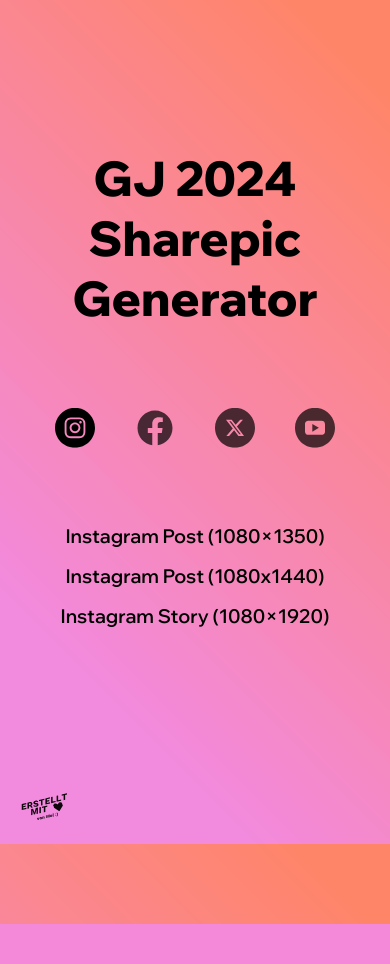
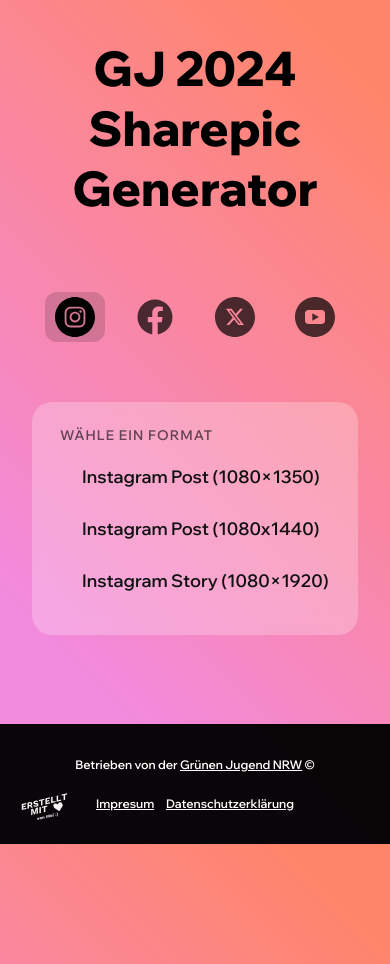
Before and after one commit to JesusOfCarrots/sharegruen, a Flask app: page / in a window 390 px wide. Before the commit the page ends 924 px from the top, so only its background shows below. Run offline with Flask 3, Linux system fonts and the light colour scheme.

Commit message:
index.html visual update

```diff
--- a/static/css/indexStyle.css
+++ b/static/css/indexStyle.css
@@ -1,4 +1,4 @@
-body { margin: 0; padding: 0; }
+body { margin: 0; padding: 0; min-height: 100vh; display: flex; justify-content: center; padding-bottom: 120px; }
 a{color: black;}
 h1{
     font-weight: 800;
@@ -11,30 +11,25 @@ p, li {
 }
 
 .container {
-    display: flex;
-    flex-direction: column;
-    justify-content: center;
-    align-items: center;
-    min-height: 100vh;
     text-align: center;
-    transform: translateY(-5vh);
-    padding: 1rem;
-    padding-top: 4rem;
+    padding: 3rem 2rem;
+    width: 100%;
+    max-width: 960px;
+    margin: 0 auto;
 }
 
 .tabs {
     display: flex;
-    flex-wrap: wrap;
     justify-content: center;
     gap: 20px;
-    margin-bottom: 30px;
+    margin-bottom: 2rem;
 }
 .tab {
     cursor: pointer;
     padding: 10px 20px;
     margin-bottom: 20px;
     border-radius: 12px;
-    /* background: rgba(255, 255, 255, 0.8); */
+    /* background: rgba(0, 0, 0, 0.8); */
     transition: all 0.3s;
     display: flex;
     align-items: center;
@@ -43,23 +38,75 @@ p, li {
 }
 .tab:hover{ transform: scale(1.1); }
 
-.tab.active { opacity: 1; }
-.tab img { width: 64px; height: 64px; }
-/* Wrapper mit fester Höhe verhindert Springen */
+.tab.active { opacity: 1; background: rgba(0, 0, 0, 0.15); }
+.tab img { width: 32px; height: 32px; }
+.tab span {font-weight: 800; font-size: 22px;}
 .formats-wrapper {
-    min-height: 200px;
     display: flex;
+    align-items: flex-start;
     justify-content: center;
-    align-items: flex-start;
+    margin-top: 2.5rem;
 }
-.formats { display: none; }
+
+.formats {
+    display: none;
+    background-color: rgba(255, 255, 255, 0.25);
+    backdrop-filter: blur(10px);
+    border-radius: 20px;
+    padding: 24px 28px;
+    max-width: 520px;
+    width: 100%;
+    text-align: left;
+}
 .formats.active { display: block; }
-ul{
+.formats::before {
+    content: "Wähle ein Format";
+    display: block;
+    font-size: 0.85rem;
+    text-transform: uppercase;
+    letter-spacing: 0.08em;
+    opacity: 0.6;
+    margin-bottom: 12px;
+}
+.formats ul{
     list-style-type: none;
     padding: 0;
+    margin: 0;
 }
-ul li { margin: 10px 0; }
-ul li a { text-decoration: none; font-size: 2rem; }
+.formats ul li + li { margin: 10px 0; }
+.formats ul li a {
+    display: block;
+    position: relative;
+    padding: 10px 0 10px 22px;
+    font-size: 1.1rem;
+    font-weight: 500;
+    color: #111;
+    text-decoration: none;
+}
+.formats ul li a::before{
+    content: "→";
+    position: absolute;
+    left: 0;
+    opacity: 0;
+    transition: opacity 0.2s ease;
+}
+.formats ul li a:hover { padding-left: 28px; }
+.formats ul li a:hover::before{ opacity: 0.5; }
+
+footer{
+    display: flex;
+    flex-direction: column;
+    justify-content: center;
+    align-items: center;
+    position: fixed;
+    bottom: 0px;
+    width: 100%;
+    height: 120px;
+    background-color: #000000f6;
+    color: white;
+    z-index: 50;
+}
+footer p, footer a{ color: #fff; font-size: 12px; white-space: pre; }
 
 .signature {
     position: fixed;
@@ -68,7 +115,6 @@ ul li a { text-decoration: none; font-size: 2rem; }
     width: 190px;
     max-width: 20vw;
     opacity: 0.95;
-    z-index: 50;
     transition: all 500ms; -webkit-transition: all 500ms; -moz-transition: all 500ms; -o-transition: all 500ms;
 }
 
@@ -79,40 +125,19 @@ ul li a { text-decoration: none; font-size: 2rem; }
 
 
 @media (max-width: 768px) {
-    h1 {
-        font-size: 4rem;
-    }
-    p, li {
-        font-size: 1.8rem;
-    }
-    ul li a {
-        font-size: 1.5rem;
-    }
-    .tab img {
-        width: 40px;
-        height: 40px;
-    }
+    h1 { font-size: 4rem; }
+    p, li { font-size: 1.8rem; }
+    ul li a { font-size: 1.5rem; }
+    .tab img { width: 40px;  height: 40px; }
+    .platfrom-label{ display: none; }
+    body, html { overflow: scroll; }
 }
 
 @media (max-width: 480px) {
-    h1 {
-        font-size: 3rem;
-    }
-    p, li {
-        font-size: 1.5rem;
-    }
-    ul li a {
-        font-size: 1.2rem;
-    }
-    .tab {
-        padding: 5px 10px;
-    }
+    h1 { font-size: 3rem; }
+    p, li { font-size: 1.5rem; }
+    ul li a { font-size: 1.2rem; }
+    .tab { padding: 5px 10px; }
+    .platfrom-label{ display: none; }
+    body, html { overflow: scroll; }
 }
-.formats-wrapper {
-    min-height: 200px;
-    display: flex;
-    justify-content: center;
-    align-items: flex-start;
-    overflow-x: auto; /* scroll horizontally if needed */
-    padding: 0 1rem;
-}
--- a/templates/index.html
+++ b/templates/index.html
@@ -9,12 +9,13 @@
 </head>
 <body>
     <main class="container">
-        <h1 style="margin-top: 5px;">GJ 2024 Sharepic Generator</h1>
+        <h1>GJ 2024 Sharepic Generator</h1>
 
         <div class="tabs">
             {% for pkey, platform in platforms.items() %}
                 <div class="tab {% if loop.first %}active{% endif %}" data-target="{{ pkey }}">
                     <img src="{{ platform.icon }}" alt="{{ platform.label }}">
+                    <span class="platfrom-label">| {{ platform.label }}</span>
                 </div>
             {% endfor %}
         </div>
@@ -53,6 +54,10 @@
         document.body.style.backgroundSize = "cover";
     </script>
 
-    <img src="/static/signature.svg" alt="Signature" class="signature">
+    <footer>
+        <img src="/static/signature.svg" alt="Signature" class="signature">
+        <p>Betrieben von der <a href="https://gj-nrw.de">Grünen Jugend NRW</a> &copy;</p>
+        <p><a href="https://gj-nrw.de/impressum/">Impresum</a>     <a href="#">Datenschutzerklärung</a></p>
+    </footer>
 </body>
 </html>
```
Also changed, not shown: static/signature.svg, static/signature_dark.svg (added).
